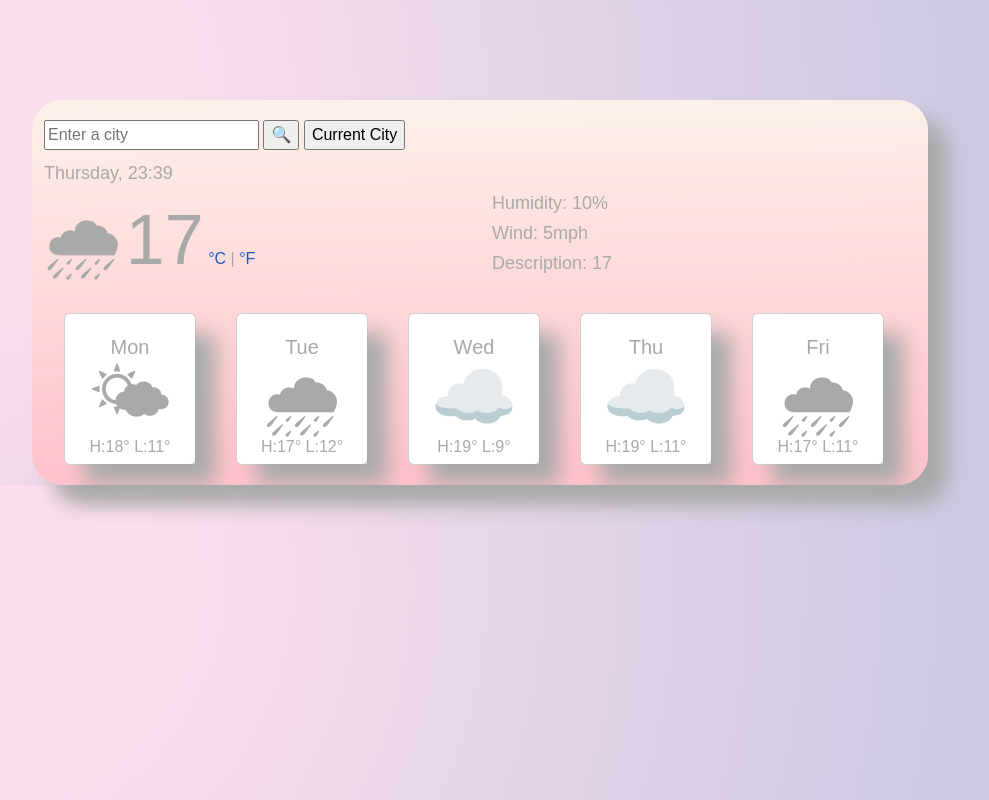
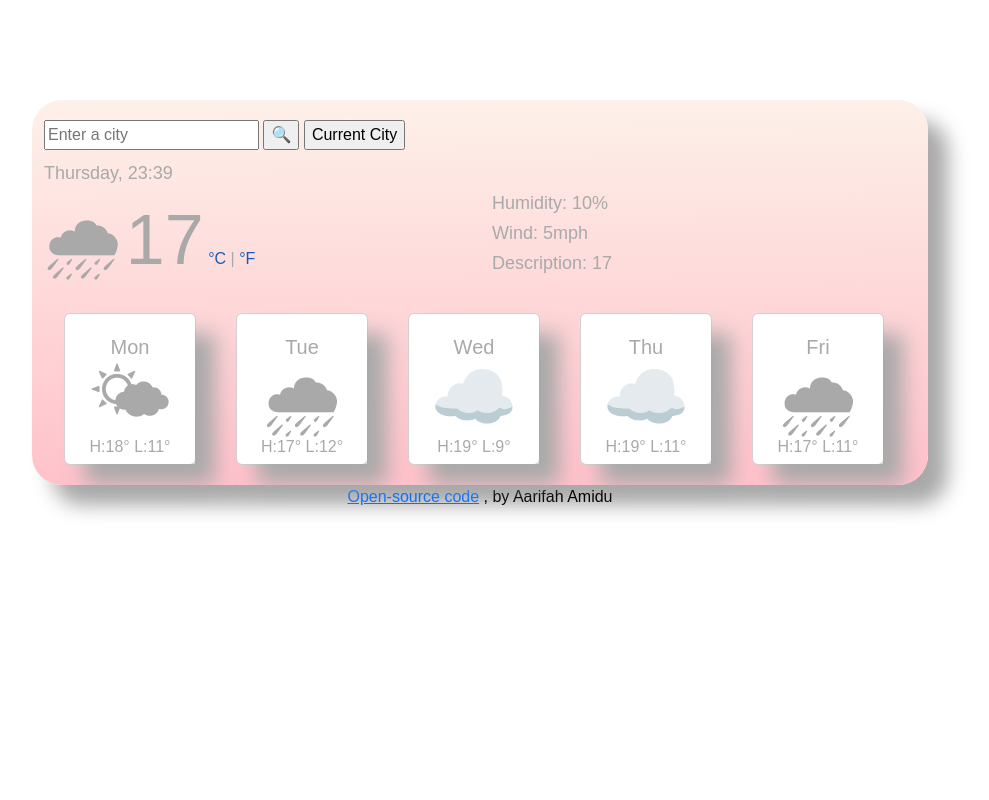
Before and after one commit to aariamidu/Weather-app, a website built with Parcel: page index.html in a window 1280 px wide. Shown: the whole page, without its empty margins (160-1149 px from the left). Built offline with nearby package versions, Linux system fonts and the light colour scheme; no server answers.

Commit message:
Wk6 homework
github link was added and some changes to CSS

```diff
--- a/css/style.css
+++ b/css/style.css
@@ -8,11 +8,6 @@ h5 {
 body {
   font-family: "Raleway", sans-serif;
   color: darkgrey;
-  background: radial-gradient(
-    circle at 10% 20%,
-    rgb(251, 222, 238) 15.6%,
-    rgb(206, 201, 226) 80.3%
-  );
 }
 form {
   padding: 20px 0px 0px 0px;
@@ -88,3 +83,7 @@ ul {
   margin: 0;
   padding: 0;
 }
+.github {
+  text-align: center;
+  color: black;
+}
--- a/index.html
+++ b/index.html
@@ -101,6 +101,12 @@
         </div>
       </div>
     </div>
+    <p class="github">
+      <a href="https://github.com/aariamidu/Weather-app.git"
+        >Open-source code</a
+      >
+      , by Aarifah Amidu
+    </p>
     <script src="js/index.js"></script>
   </body>
 </html>
```
